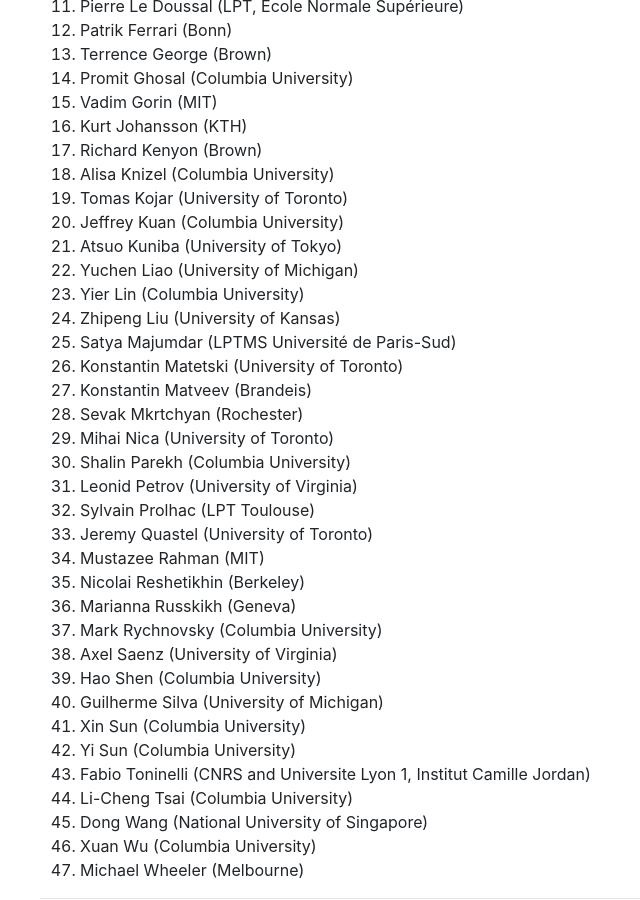
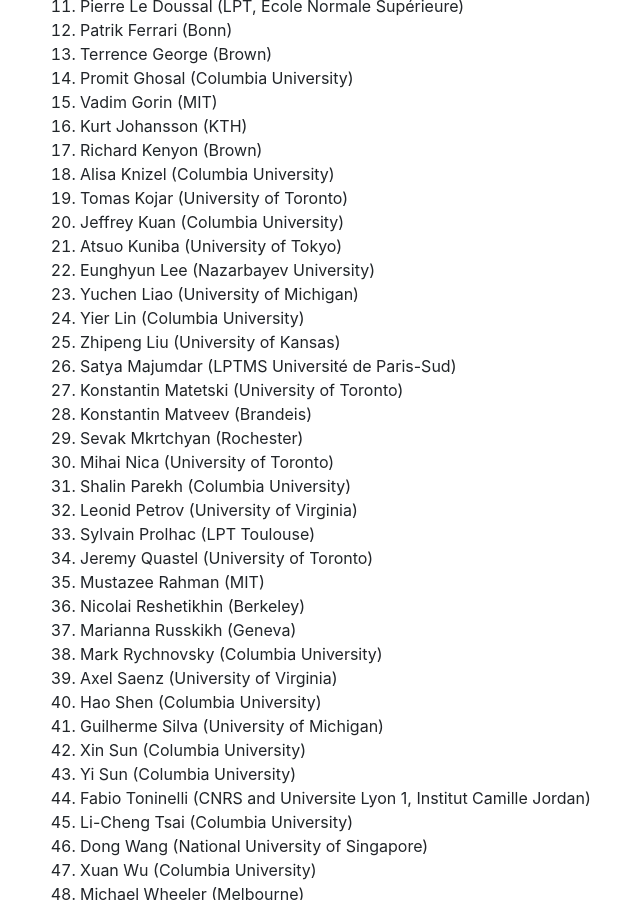
Before and after one commit to int-prob/int-prob-code, a Jekyll site: the page built from conference2018/index.md, in a window 1280 px wide and 900 px high, scrolled down 585 px. Shown: the whole window, without its empty margins (45-685 px from the left). Built offline with Jekyll 4.4.1, drawn with Linux system fonts in a browser that asks for light colours; nearby versions of some CDN libraries.

Commit message:
Update index.md

```diff
--- a/conference2018/index.md
+++ b/conference2018/index.md
@@ -41,6 +41,7 @@
 1. Tomas Kojar (University of Toronto)
 1. Jeffrey Kuan (Columbia University)
 1. Atsuo Kuniba (University of Tokyo)
+1. Eunghyun Lee (Nazarbayev University)
 1. Yuchen Liao (University of Michigan)
 1. Yier Lin (Columbia University)
 1. Zhipeng Liu (University of Kansas)
```
